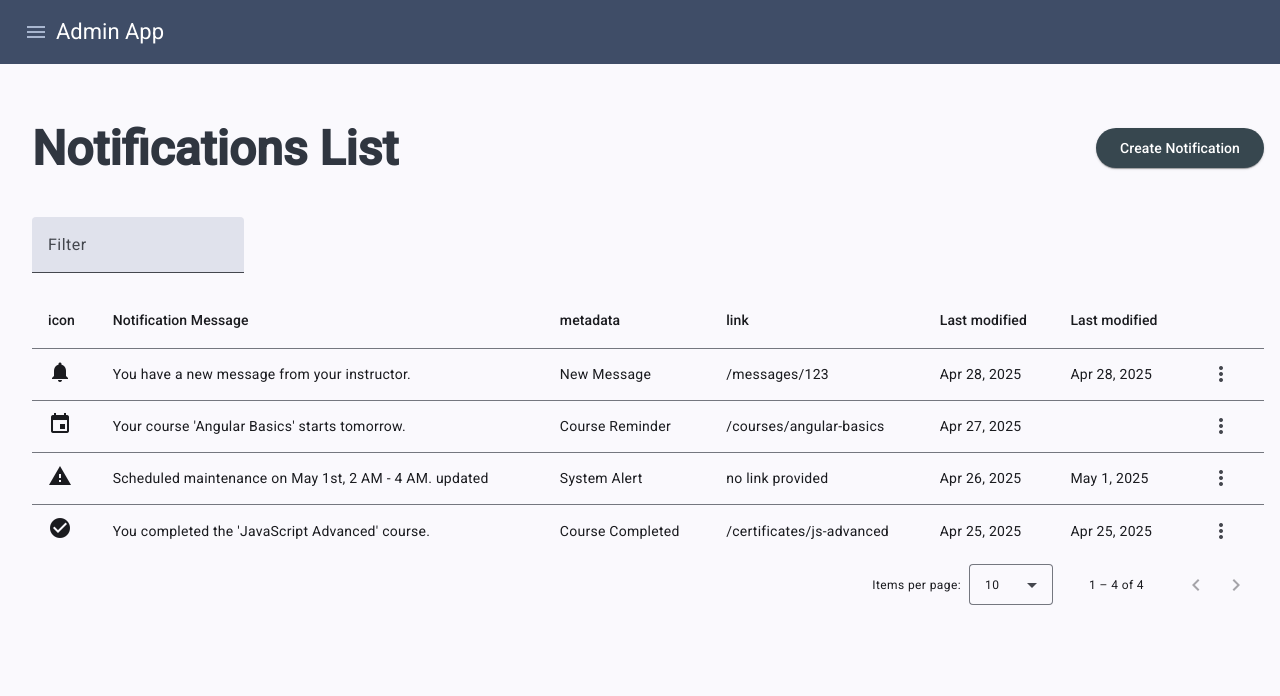
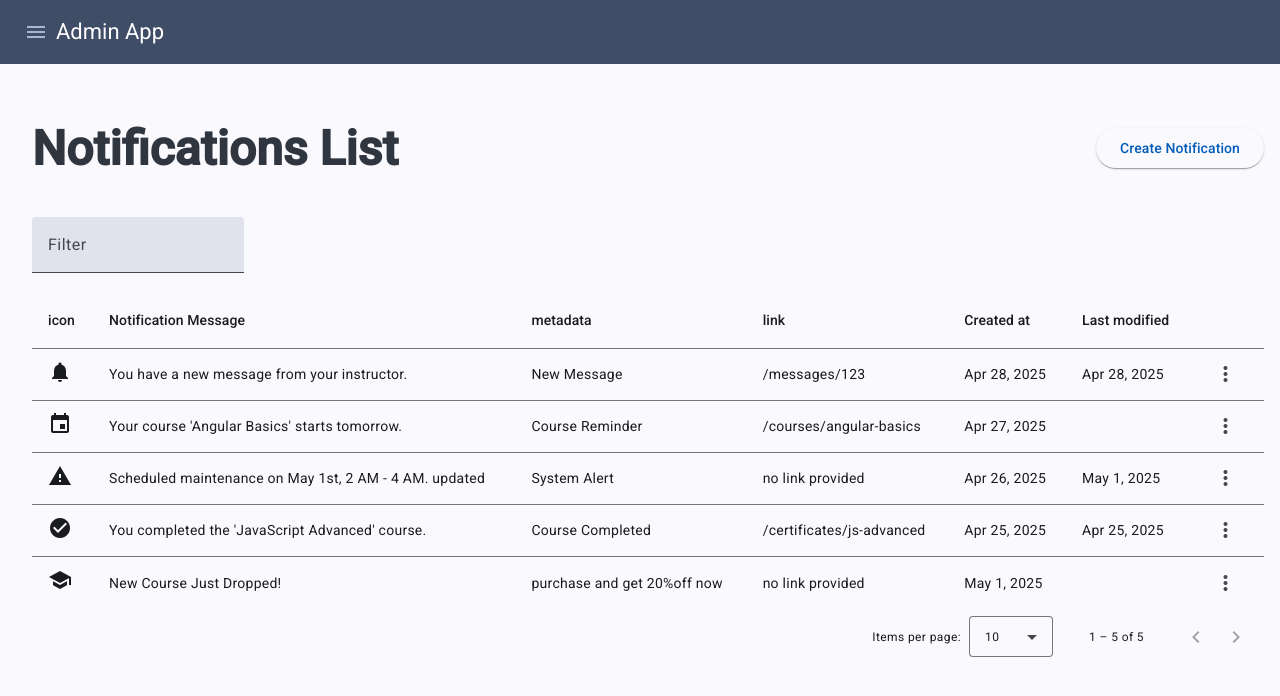
Before and after one commit to mayarelgarf/admin-app, an Angular app: page /notification/notification-list in a window 1280 px wide. Shown: the top 696 px of the page. Built offline with nearby package versions, Linux system fonts and the light colour scheme; data requests are answered from the project's data file.

Commit message:
fix bugs

```diff
--- a/db.json
+++ b/db.json
@@ -37,6 +37,14 @@
       "color": "#009688",
       "createdAt": "2025-04-25T14:00:00.000Z",
       "updatedAt": "2025-04-25T14:30:00.000Z"
+    },
+    {
+      "id": "ff1c",
+      "icon": "school",
+      "message": "New Course Just Dropped!",
+      "metadata": "purchase and get 20%off now ",
+      "link": "",
+      "createdAt": "Thu May 01 2025 17:36:33 GMT+0300 (Eastern European Summer Time)"
     }
   ]
 }
--- a/src/app/app.component.html
+++ b/src/app/app.component.html
@@ -1,9 +1,9 @@
-<div class="example-container" [class.example-is-mobile]="isMobile()">
-  <mat-toolbar class="example-toolbar">
+<div class="app-container" [class.example-is-mobile]="isMobile()">
+  <mat-toolbar class="app-container_toolbar">
     <button mat-icon-button (click)="sidenav.toggle()">
       <mat-icon>menu</mat-icon>
     </button>
-    <h1 class="example-app-name">Admin App</h1>
+    <h1 class="app-name">Admin App</h1>
   </mat-toolbar>
 
   <mat-sidenav-container [style.marginTop.px]="isMobile() ? 56 : 0">
@@ -14,8 +14,8 @@
       fixedTopGap="56"
       class="mat-elevation-z8"
     >
-      <h4 >Mayar</h4>
-      <p >Software Engineer</p>
+      <span>Mayar</span>
+      <p>Software Engineer</p>
 
       <mat-divider></mat-divider>
       <mat-nav-list>
--- /dev/null
+++ b/src/app/assets/styles/colors.scss
@@ -0,0 +1,5 @@
+// Variables
+$primary-color: #3f4d67;
+$secondary-color: #a9b7d0;
+$white: white;
+$shadow: 1px 0 20px #3f4d67;
--- a/src/app/notification/components/notfication-list/notfication-list.component.html
+++ b/src/app/notification/components/notfication-list/notfication-list.component.html
@@ -72,13 +72,13 @@
         <!-- createdAt Column -->
         <ng-container matColumnDef="createdAt">
           <th mat-header-cell *matHeaderCellDef mat-sort-header>
-            Last modified
+            Created at
           </th>
           <td
             mat-cell
             *matCellDef="let element"
             class="has_label_on_mobile"
-            data-label="Last modified on"
+            data-label="Created on"
           >
             {{ element.createdAt | date }}
           </td>
--- a/src/styles.scss
+++ b/src/styles.scss
@@ -1,10 +1,10 @@
 /* You can add global styles to this file, and also import other style files */
 
-html, body { height: 100%; }
-body { margin: 0; font-family: Roboto, "Helvetica Neue", sans-serif; }
-
-
-.btn-dark {
-  color: #fff !important;
-  background-color: #37474f !important;
-  border-color: #37474f!important;}
+html,
+body {
+  height: 100%;
+}
+body {
+  margin: 0;
+  font-family: Roboto, "Helvetica Neue", sans-serif;
+}
```
